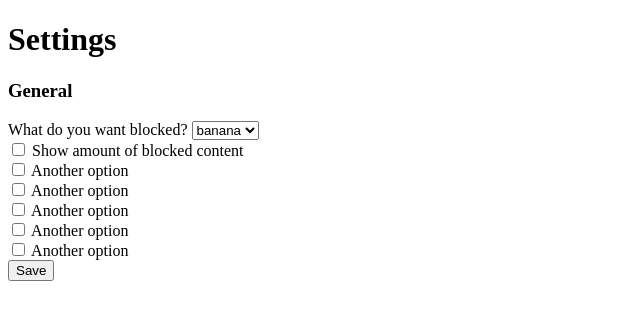
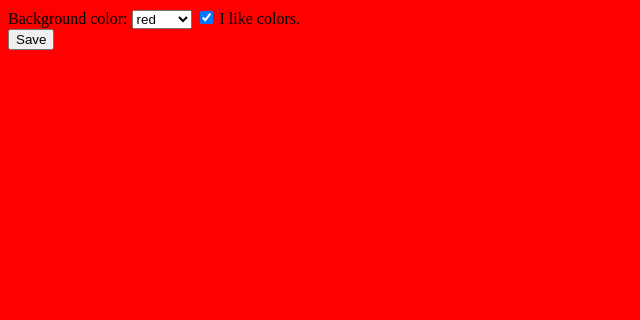
Before and after one commit to avidlaud/Content-Blocking-Extension, a browser extension: page extension/src/options.html in a window 1280 px wide. Both pictures are taken after a click on the button "Save". Shown: the whole page, without its empty margins (0-640 px from the left). Drawn offline with Linux system fonts and the light colour scheme.

Commit message:
saofadfaef

```diff
--- a/extension/package.json
+++ b/extension/package.json
@@ -10,10 +10,10 @@
     "prod": {}
   },
   "scripts": {
-    "clean": "rm -rf dist .parcel-cache",
+    "clean": "rmdir dist .parcel-cache",
     "cleanbuild": "yarn run clean && yarn run build",
-    "copy": "mkdir dist && cp manifest.json dist/",
-    "build": "yarn run copy && parcel build src/*"
+    "copy": "mkdir dist && copy manifest.json dist\\",
+    "build": "yarn run copy && parcel build src\\*"
   },
   "dependencies": {
     "@tensorflow-models/mobilenet": "^2.1.0",
--- a/extension/src/options.html
+++ b/extension/src/options.html
@@ -3,44 +3,22 @@
 <head><title>My Test Extension Options</title></head>
 <body>
 
+Background color:
+<select id="color">
+ <option value="red">red</option>
+ <option value="green">green</option>
+ <option value="blue">blue</option>
+ <option value="yellow">yellow</option>
+</select>
 
-<h1>Settings</h1>
-<h3>General</h3>
-What do you want blocked?
-<select id="object">
- <option value="banana">banana</option>
- <option value="owl">owl</option>
- <option value="tiger">tiger</option>
- <option value="brick">brick</option>
-</select>
-<br>
 <label>
-  <input type="checkbox" id="amount">
-  Show amount of blocked content
-  <br>
-  <input type="checkbox" id="checkbox2">
-    Another option
-    <br>
-    <input type="checkbox" id="checkbox3">
-    Another option
-    <br>
-    <input type="checkbox" id="checkbox4">
-    Another option
-    <br>
-    <input type="checkbox" id="checkbox5">
-    Another option
-    <br>
-    <input type="checkbox" id="checkbox6">
-    Another option
-    <br>
-
+  <input type="checkbox" id="like">
+  I like colors.
 </label>
-
-
 
 <div id="status"></div>
 <button id="save">Save</button>
 
-<!--<script src="options.js"></script> -->
+<script src="options.js"></script>
 </body>
 </html>
--- /dev/null
+++ b/extension/src/options.js
@@ -0,0 +1,32 @@
+function save_options() {
+    var color = document.getElementById('color').value;
+    var likesColor = document.getElementById('like').checked;
+    chrome.storage.sync.set({
+      favoriteColor: color,
+      likesColor: likesColor
+    }, function() {
+        document.body.style.background = color;
+      // Update status to let user know options were saved.
+      var status = document.getElementById('status');
+      status.textContent = 'Options saved.';
+      setTimeout(function() {
+        status.textContent = '';
+      }, 750);
+    });
+  }
+
+  // Restores select box and checkbox state using the preferences
+  // stored in chrome.storage.
+  function restore_options() {
+    // Use default value color = 'red' and likesColor = true.
+    chrome.storage.sync.get({
+      favoriteColor: 'red',
+      likesColor: true
+    }, function(items) {
+      document.getElementById('color').value = items.favoriteColor;
+      document.getElementById('like').checked = items.likesColor;
+    });
+  }
+  document.addEventListener('DOMContentLoaded', restore_options);
+  document.getElementById('save').addEventListener('click',
+      save_options);
```
Also changed, not shown: 2 other files.
